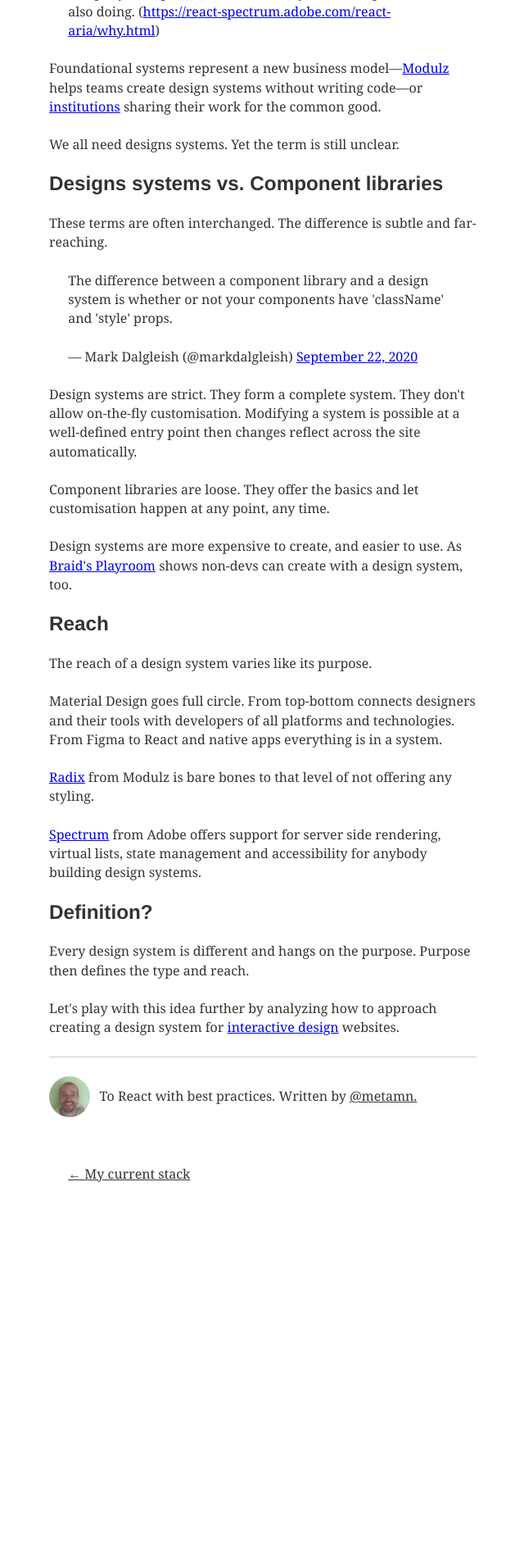
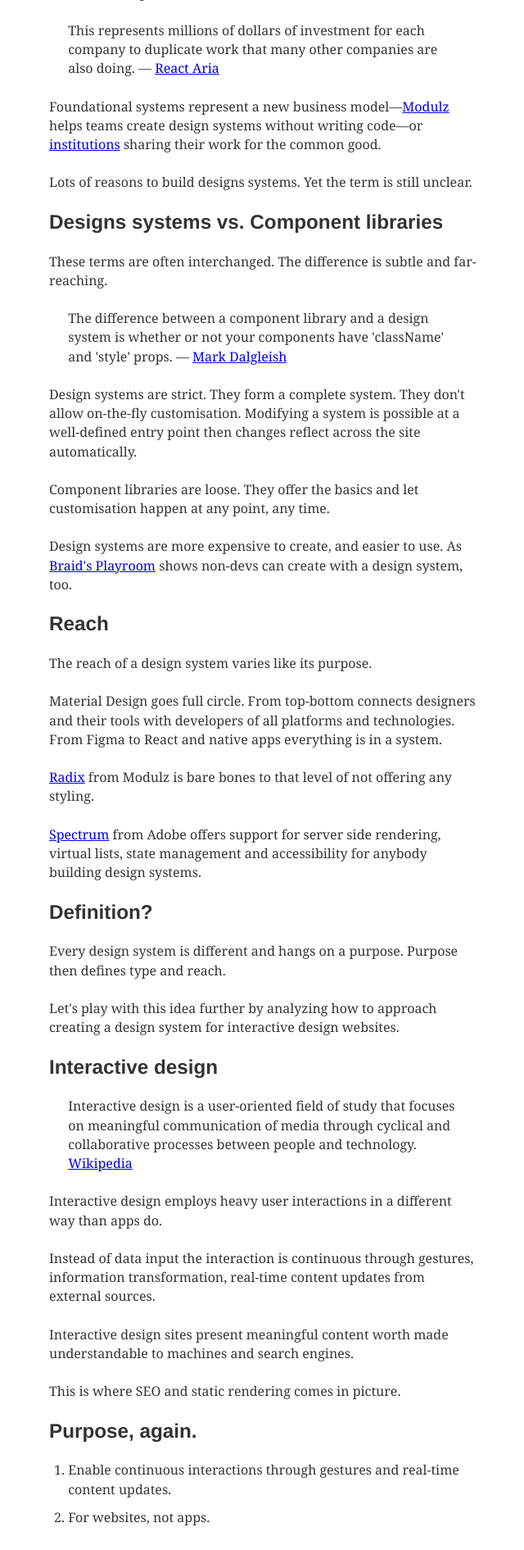
Before and after one commit to metamn/react, a Gatsby site: page /on-design-sytems/ in a window 1280 px wide. Shown: the part 909-2800 px from the top of the page at 82% size, without its empty margins (319-959 px from the left). Before the commit the page ends 2422 px from the top, so only its background shows below. Built offline with nearby package versions, Linux system fonts and the light colour scheme; Gatsby itself is replaced by a stand-in of ours; some packages are replaced by stand-ins of ours.

Commit message:
Adding new article

```diff
--- a/content/blog/on-design-sytems/index.md
+++ b/content/blog/on-design-sytems/index.md
@@ -1,6 +1,12 @@
 ---
 title: 'On design systems'
 date: '2021-01-03'
+---
+
+Theory and practice.
+
+<!--more-->
+
 ---
 
 ## A short history
@@ -15,7 +21,7 @@ Lonely Planet's [Rizzo](https://github.com/lonelyplanet/rizzo) was the early bir
 
 Why companies create design systems? A [quick analysis](https://docs.google.com/spreadsheets/d/1Yn-fzRIfXcpFilQwjv62MC4yRCTQFaS2qhhtbnfohhg/edit?usp=sharing) reveals the main goals:
 
-- Internal: To build apps for a brand and/or platform.
+- Internal: To build apps for their brand and/or platform.
 - External: To build general purpose apps.
 - Foundational: To help build design systems and component libraries.
 
@@ -25,17 +31,17 @@ A handful of companies create general purpose systems. More precisely they creat
 
 This generosity links to the company size: Google, IBM, Ant, Adobe can afford to open source code worth millions:
 
-> This represents millions of dollars of investment for each company to duplicate work that many other companies are also doing. (https://react-spectrum.adobe.com/react-aria/why.html)
+> This represents millions of dollars of investment for each company to duplicate work that many other companies are also doing. &mdash; [React Aria](https://react-spectrum.adobe.com/react-aria/why.html)
 
 Foundational systems represent a new business model&mdash;[Modulz](https://www.modulz.app/) helps teams create design systems without writing code&mdash;or [institutions](https://bold.bridge.ufsc.br/en/about/) sharing their work for the common good.
 
-We all need designs systems. Yet the term is still unclear.
+Lots of reasons to build designs systems. Yet the term is still unclear.
 
 ## Designs systems vs. Component libraries
 
 These terms are often interchanged. The difference is subtle and far-reaching.
 
-<blockquote class="twitter-tweet"><p lang="en" dir="ltr">The difference between a component library and a design system is whether or not your components have &#39;className&#39; and &#39;style&#39; props.</p>&mdash; Mark Dalgleish (@markdalgleish) <a href="https://twitter.com/markdalgleish/status/1308330959973027846?ref_src=twsrc%5Etfw">September 22, 2020</a></blockquote> <script async src="https://platform.twitter.com/widgets.js" charset="utf-8"></script>
+> The difference between a component library and a design system is whether or not your components have &#39;className&#39; and &#39;style&#39; props. &mdash; [Mark Dalgleish](https://twitter.com/markdalgleish/status/1308330959973027846?ref_src=twsrc%5Etfw)
 
 Design systems are strict. They form a complete system. They don't allow on-the-fly customisation. Modifying a system is possible at a well-defined entry point then changes reflect across the site automatically.
 
@@ -55,6 +61,25 @@ Material Design goes full circle. From top-bottom connects designers and their t
 
 ## Definition?
 
-Every design system is different and hangs on the purpose. Purpose then defines the type and reach.
+Every design system is different and hangs on a purpose. Purpose then defines type and reach.
 
-Let's play with this idea further by analyzing how to approach creating a design system for [interactive design](https://en.wikipedia.org/wiki/Interactive_design) websites.
+Let's play with this idea further by analyzing how to approach creating a design system for interactive design websites.
+
+## Interactive design
+
+> Interactive design is a user-oriented field of study that focuses on meaningful communication of media through cyclical and collaborative processes between people and technology. [Wikipedia](https://en.wikipedia.org/wiki/Interactive_design)
+
+Interactive design employs heavy user interactions in a different way than apps do.
+
+Instead of data input the interaction is continuous through gestures, information transformation, real-time content updates from external sources.
+
+Interactive design sites present meaningful content worth made understandable to machines and search engines.
+
+This is where SEO and static rendering comes in picture.
+
+## Purpose, again.
+
+1. Enable continuous interactions through gestures and real-time content updates.
+2. For websites, not apps.
+
+Make it for internal use first. Build a few sites then see if serves a general audience.
```
